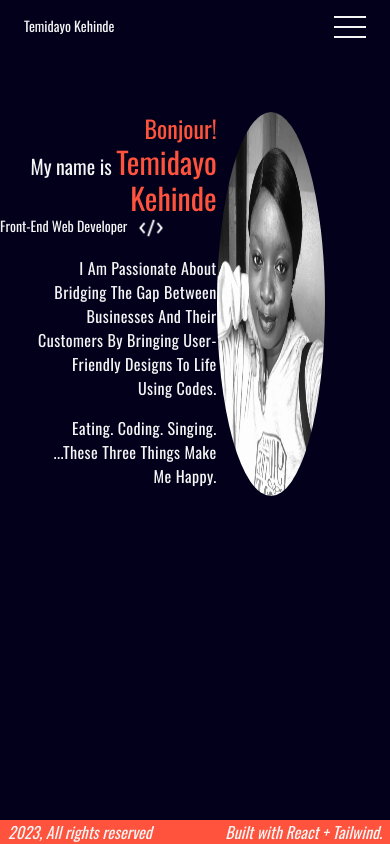
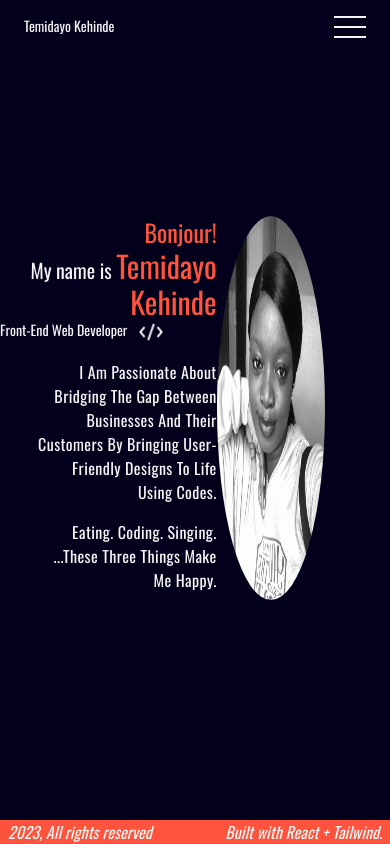
Before and after one commit to Temidayo24/my_portfolio, a React (Create React App) app: page / in a window 390 px wide. Built offline with nearby package versions, Linux system fonts and the light colour scheme.

Commit message:
worked on responsiveness

```diff
--- a/src/Pages/Home.js
+++ b/src/Pages/Home.js
@@ -24,8 +24,8 @@ const Home = () => {
   return (
     <div className="bg-blue-centric w-full m-0 text-eggshell h-screen flex flex-col justify-between">
       <Header />
-      <div className="text-eggshell pt-28 w-5/6 ">
-        <div className="m-auto ">
+      <div className="text-eggshell pt-28 w-5/6 h-5/6 flex items-center">
+        <div className=" ">
           <img src={img} className="w-2/6 h-96 float-right rounded-full  animate-wiggle " />
           <div className="flex flex-col gap-4 justify-center">
             <div className="flex flex-col justify-center ">
```
